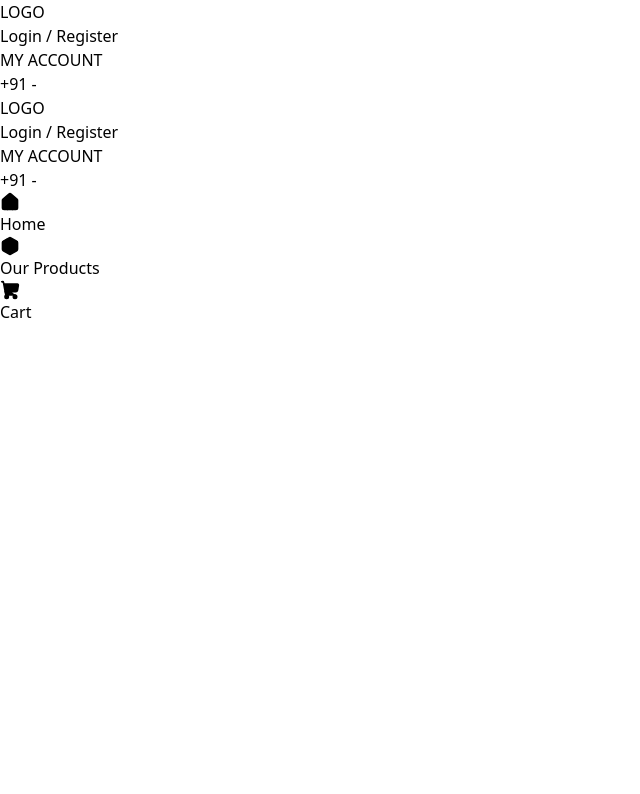
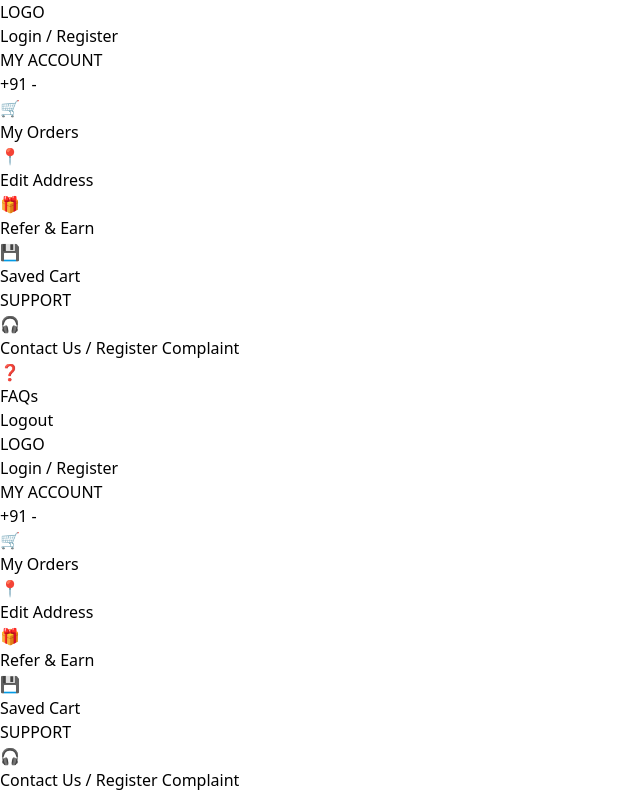
Before and after one commit to pragati111/my_project, a React (Vite) app: page /account in a window 1280 px wide. Shown: the top 794 px of the page, without its empty margins (0-640 px from the left). Built offline with nearby package versions, Linux system fonts and the light colour scheme.

Commit message:
AccountPage updated

```diff
--- a/src/components/AccountPage.jsx
+++ b/src/components/AccountPage.jsx
@@ -1,23 +1,94 @@
 import TopHeader from "../components/TopHeader";
 import { useAuth } from "./AuthContext";
+import { useNavigate } from "react-router-dom";
 
 export default function AccountPage() {
-  const { user } = useAuth();
+  const { user, logout } = useAuth();
+  const navigate = useNavigate();
 
   return (
     <>
       <TopHeader />
 
-      <div className="pt-20 text-center">
-        <h2 className="text-xl font-bold">MY ACCOUNT</h2>
+      <div className="pt-20 px-4 md:px-8">
 
-        <div className="mt-4 flex flex-col items-center">
-          <div className="w-12 h-12 rounded-full border flex items-center justify-center text-lg">
+        {/* Heading */}
+        <h2 className="text-xl font-bold text-center">MY ACCOUNT</h2>
+
+        {/* Profile */}
+        <div className="mt-6 flex flex-col items-center">
+          <div className="w-14 h-14 rounded-full border flex items-center justify-center text-lg font-semibold">
             {user?.name[0]}
           </div>
-          <h3 className="mt-2 font-semibold">{user?.name}</h3>
-          <p className="text-sm text-gray-500">+91 - {user?.mobile}</p>
+
+          <h3 className="mt-2 font-semibold text-blue-600">
+            {user?.name}
+          </h3>
+
+          <p className="text-sm text-gray-500">
+            +91 - {user?.mobile}
+          </p>
         </div>
+
+        {/* Actions Grid */}
+        <div className="mt-10 grid grid-cols-2 md:grid-cols-4 gap-6 text-center">
+
+          <div className="cursor-pointer">
+            <div className="text-2xl">🛒</div>
+            <p className="mt-2 text-sm">My Orders</p>
+          </div>
+
+          <div className="cursor-pointer">
+            <div className="text-2xl">📍</div>
+            <p className="mt-2 text-sm">Edit Address</p>
+          </div>
+
+          <div className="cursor-pointer">
+            <div className="text-2xl">🎁</div>
+            <p className="mt-2 text-sm">Refer & Earn</p>
+          </div>
+
+          <div className="cursor-pointer">
+            <div className="text-2xl">💾</div>
+            <p className="mt-2 text-sm">Saved Cart</p>
+          </div>
+
+        </div>
+
+        {/* SUPPORT SECTION */}
+        <div className="mt-12 text-center">
+          <h3 className="text-blue-600 font-semibold">SUPPORT</h3>
+
+          <div className="mt-6 grid grid-cols-2 gap-6">
+
+            <div className="cursor-pointer">
+              <div className="text-2xl">🎧</div>
+              <p className="mt-2 text-sm">
+                Contact Us / Register Complaint
+              </p>
+            </div>
+
+            <div className="cursor-pointer">
+              <div className="text-2xl">❓</div>
+              <p className="mt-2 text-sm">FAQs</p>
+            </div>
+
+          </div>
+        </div>
+
+        {/* LOGOUT BUTTON */}
+        <div className="mt-12 flex justify-center">
+          <button
+            onClick={() => {
+              logout();
+              navigate("/");
+            }}
+            className="border px-6 py-2 rounded-lg text-red-500 hover:bg-red-50 transition"
+          >
+            Logout
+          </button>
+        </div>
+
       </div>
     </>
   );
```
